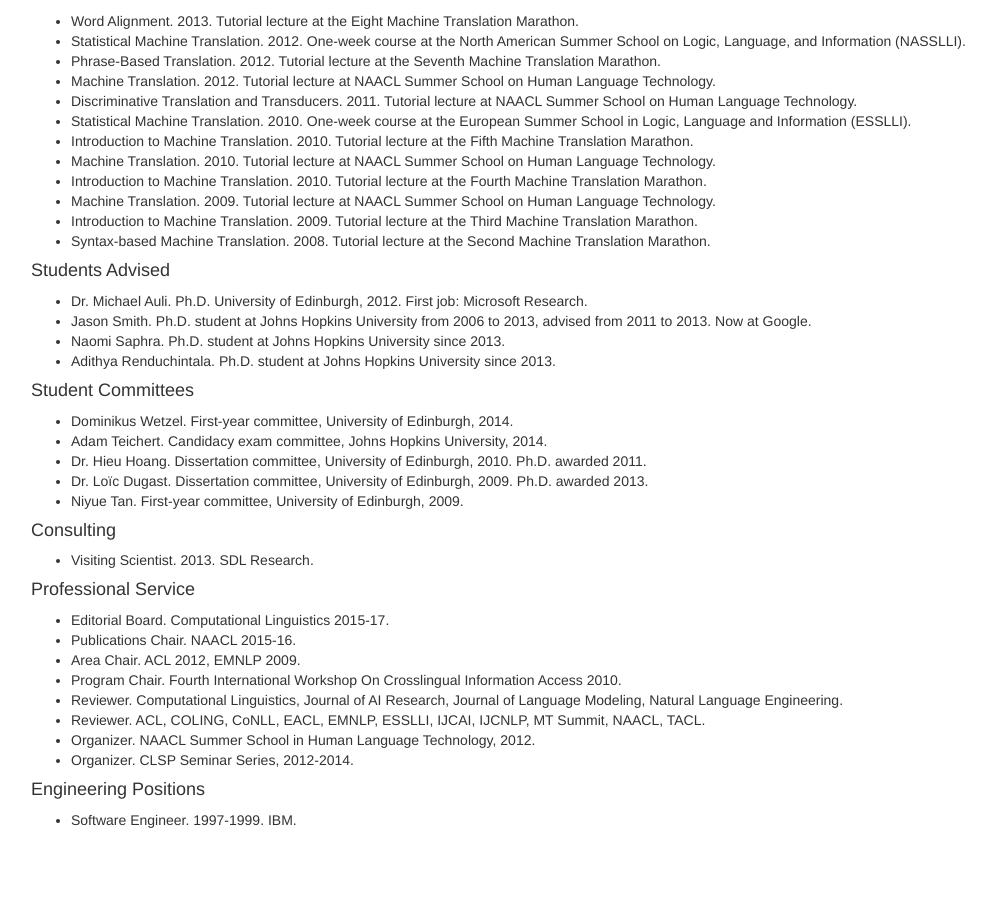
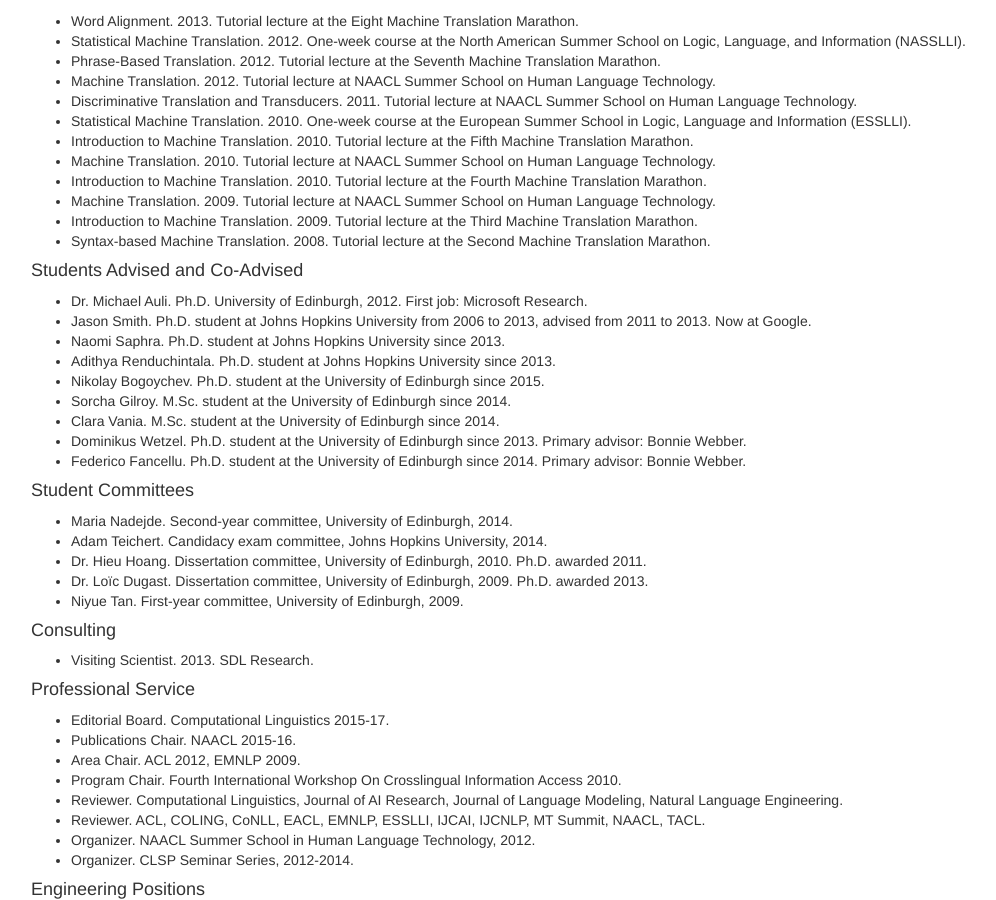
Before and after one commit to alopez/alopez.github.com, a Jekyll site: the page built from cv.html, in a window 1280 px wide and 900 px high, scrolled down 2060 px. Shown: the whole window, without its empty margins (24-1020 px from the left). Built offline with Jekyll 4.4.1, drawn with Linux system fonts in a browser that asks for light colours; before the commit the page ends 2900 px from its top, so only the background shows below that.

Commit message:
Update CV

```diff
--- a/cv.html
+++ b/cv.html
@@ -229,7 +229,7 @@ after-pubs:
         year: 2008
         detail: Tutorial lecture at the Second Machine Translation Marathon
   -
-    heading: Students Advised
+    heading: Students Advised and Co-Advised
     items:
       -
         title: Dr. Michael Auli
@@ -243,12 +243,27 @@ after-pubs:
       -
         title: Adithya Renduchintala
         detail: Ph.D. student at Johns Hopkins University since 2013
+      -
+        title: Nikolay Bogoychev
+        detail: Ph.D. student at the University of Edinburgh since 2015
+      -
+        title: Sorcha Gilroy
+        detail: M.Sc. student at the University of Edinburgh since 2014
+      -
+        title: Clara Vania
+        detail: M.Sc. student at the University of Edinburgh since 2014
+      -
+        title: Dominikus Wetzel
+        detail: Ph.D. student at the University of Edinburgh since 2013. Primary advisor&#58; Bonnie Webber
+      -
+        title: Federico Fancellu
+        detail: Ph.D. student at the University of Edinburgh since 2014. Primary advisor&#58; Bonnie Webber
   -
     heading: Student Committees
     items:
       -
-        title: Dominikus Wetzel
-        detail: First-year committee, University of Edinburgh, 2014
+        title: Maria Nadejde
+        detail: Second-year committee, University of Edinburgh, 2014
       -
         title: Adam Teichert
         detail: Candidacy exam committee, Johns Hopkins University, 2014
```
